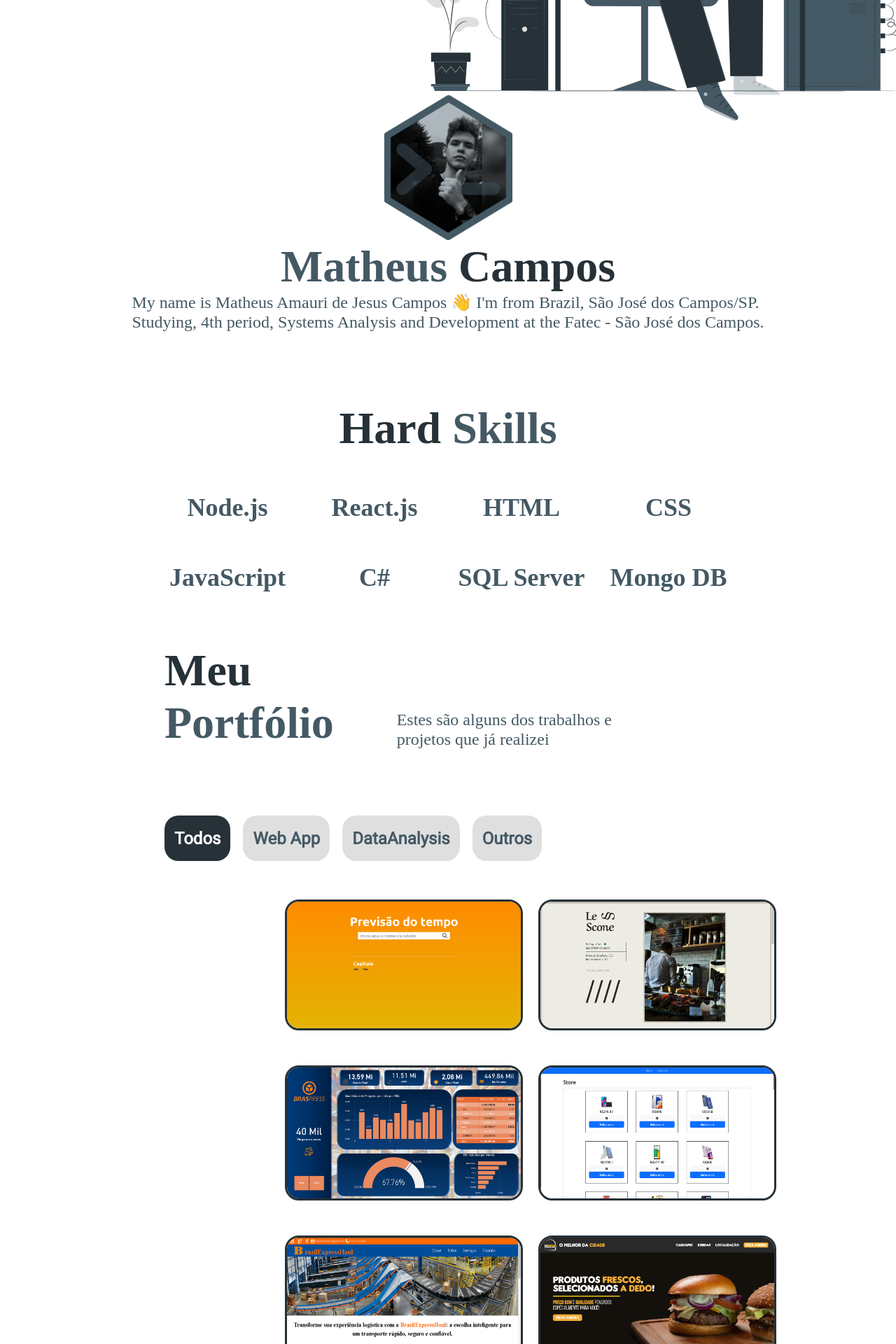
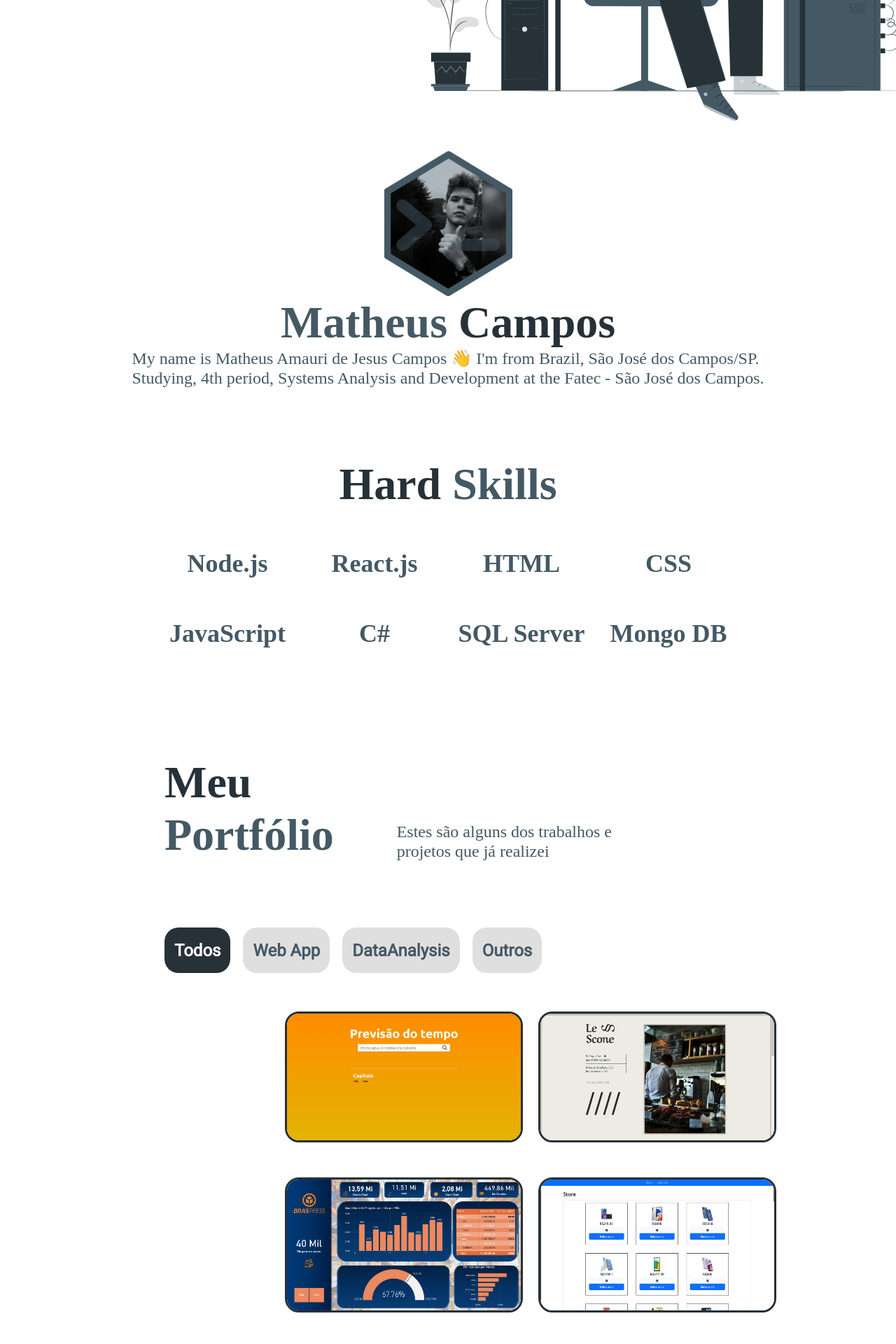
Before and after one commit to LucasPedro123/professional-portfolio, a React (Vite) app in the folder vite-project/: page / in a window 1280 px wide. Shown: the part 680-2600 px from the top of the page at 70% size. Built offline with nearby package versions, Linux system fonts and the light colour scheme; some icons are missing.

Commit message:
fix: adjusting spacing between components

```diff
--- a/vite-project/src/Component/About/About-style.css
+++ b/vite-project/src/Component/About/About-style.css
@@ -6,6 +6,7 @@
     flex-direction: column;
     align-items: center;
     height: 100vh;
+    margin-bottom: 80px;
 }
 /* Agora, dentro da classe about-content, defino também que os itens vão se organizar em coluna */
 .about-content{
--- a/vite-project/src/Component/Main/Main-style.css
+++ b/vite-project/src/Component/Main/Main-style.css
@@ -1,6 +1,7 @@
 .main-container{
     display: flex;
     height: 80vh;
+    margin-bottom: 80px;
 }
 .main-content{
     width: 100%;
--- a/vite-project/src/Component/Projects/Projects-style.css
+++ b/vite-project/src/Component/Projects/Projects-style.css
@@ -1,5 +1,6 @@
 .section-projects{
     height: 100vh;
+    margin-bottom: 80px;
 }
 
 .section-projects-content{
```
